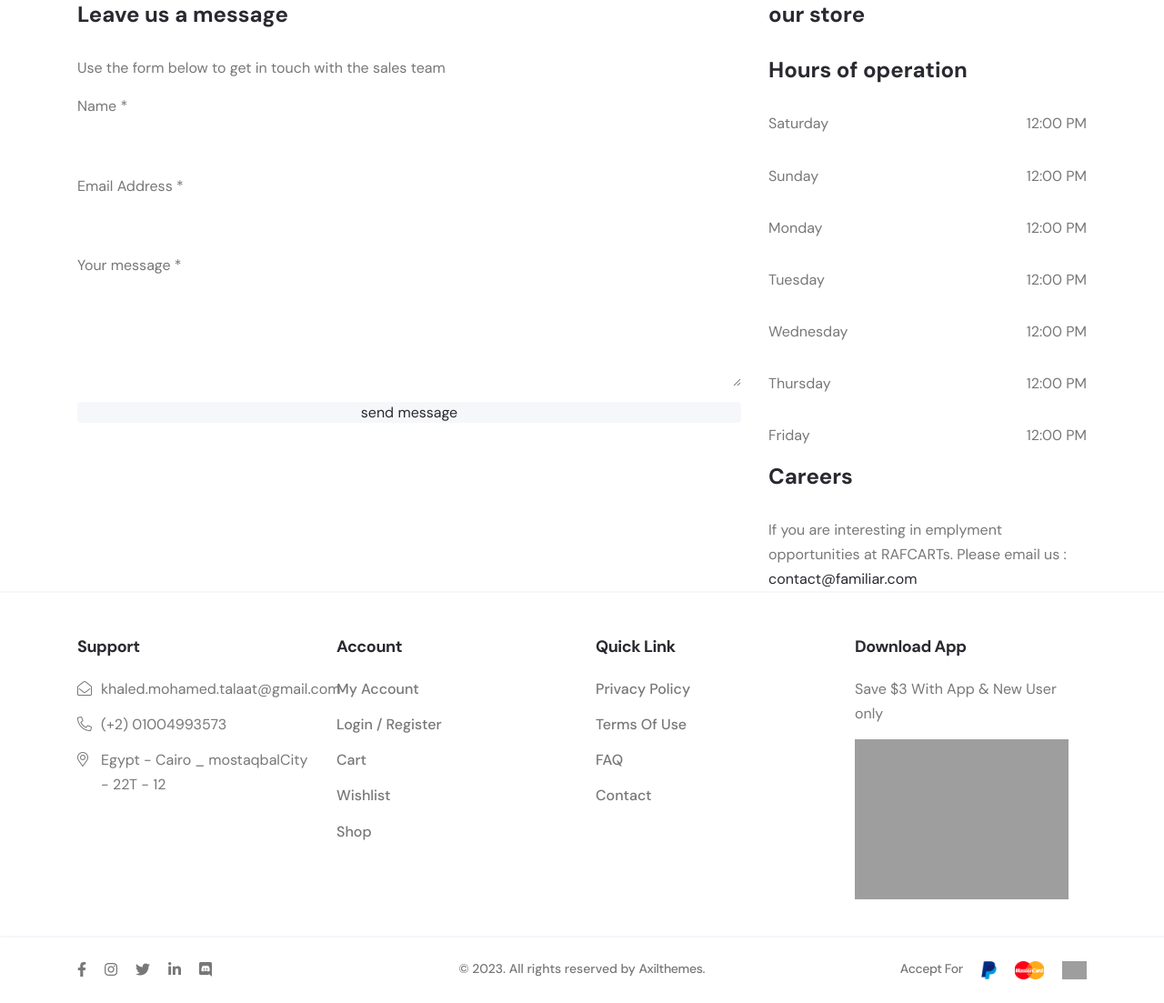
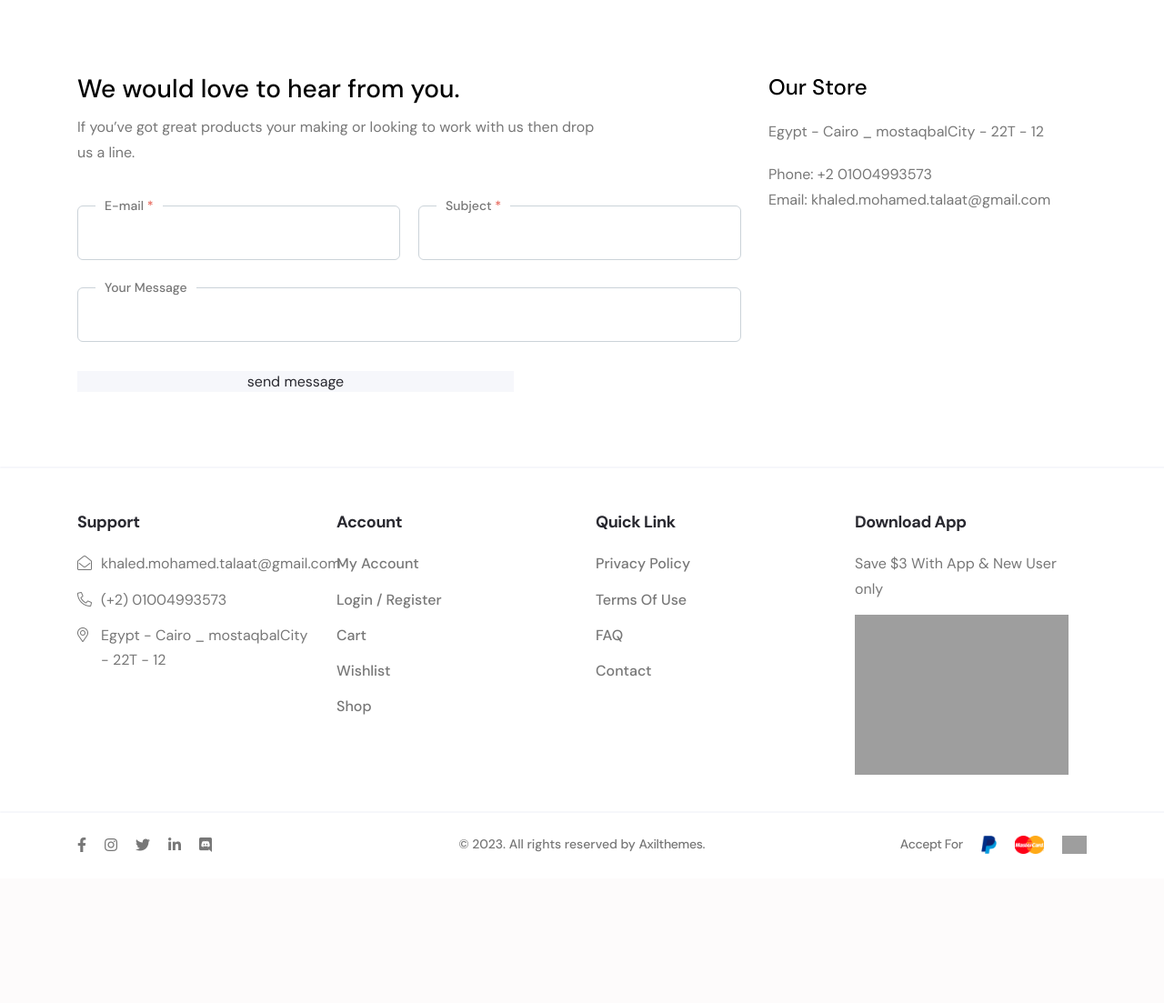
Before and after one commit to khaledm0hameed/DJ_Store, a Django app: page /contact/ in a window 1280 px wide. Shown: the part 193-1296 px from the top of the page at 91% size. After the commit the page ends 1132 px from the top, so only its background shows below. Run offline with Django 4.2, Linux system fonts and the light colour scheme; data comes from the database, SQL or seed files in the repository; both versions use the stored data as it was after the commit; some libraries are stand-ins or nearby versions; some web fonts are replaced; grey boxes are pictures that could not be loaded.

```diff
--- a/contact/views.py
+++ b/contact/views.py
@@ -5,18 +5,11 @@ from django.core.mail import send_mail
 
 
 def send_massege(request):
+    if request.method == 'POST' :
+        subject = request.POST['subject']
+        massage = request.POST['massage']
+        email = request.POST['email']
+        print(subject,massage,email)
 
-    if request.method == "POST":
-        name= request.POST['name']
-        email=request.POST['email']
-        message=request.POST['message']
-        recipient_list = ['masterkhaled33@gmail.com', 'khmo492007@gmail.com', 'khaled.mohamed.tallat@gmail.com']
-        send_mail(
-            name,
-            message,
-            settings.EMAIL_HOST_USER,
-            recipient_list,
-        )
-
-    myinfo=Info.objects.first()
+    myinfo = Info.objects.first()
     return render(request,'contact/contact.html',{'myinfo':myinfo})
--- a/templates/contact/contact.html
+++ b/templates/contact/contact.html
@@ -3,105 +3,68 @@
 {%block content%}
 
 
+    <main class="main-wrapper">
+        <!-- Start Breadcrumb Area  -->
 
+        <!-- End Breadcrumb Area  -->
 
+        <!-- Start Contact Area  -->
+        <div class="axil-contact-page-area axil-section-gap">
+            <div class="container">
+                <div class="axil-contact-page">
+                    <div class="row row--30">
+                        <div class="col-lg-8">
+                            <div class="contact-form">
+                                <h3 class="title mb--10">We would love to hear from you.</h3>
+                                <p>If you’ve got great products your making or looking to work with us then drop us a line.</p>
+                                <form method="POST"  action="{% url 'contact' %}"  class="axil-contact-form">
 
-    <!-- contact form -->
-<div class="contact_form section_padding">
-    <div class="container">
-        <form method="post">
-            {% csrf_token %}
-            <div class="row">
-                <div class="col-xl-8 col-lg-7 col-12">
-                    <div class="billing_form padding_default shadow_sm">
-                        <h4 class="title_2">Leave us a message</h4>
-                        <p class="mb-4 text_md">Use the form below to get in touch with the sales team</p>
-                        <div class="row">
-                            <div class="col-lg-12">
-                                <div class="single_billing_inp">
-                                    <label for="first_name"> Name <span>*</span></label>
-                                    <input type="text" id="first_name" Name='name'>
+                                    <div class="row row--10">
+                                        <div class="col-lg-6">
+                                            <div class="form-group">
+                                                <label>E-mail <span>*</span></label>
+                                                <input type="email" name="email">
+                                            </div>
+                                        </div>
+                                        <div class="col-lg-6">
+                                            <div class="form-group">
+                                                <label>Subject <span>*</span></label>
+                                                <input type="text" name="subject">
                                             </div>
                                         </div>
                                         <div class="col-12">
-                                <div class="single_billing_inp">
-                                    <label for="email_addr">Email Address <span>*</span></label>
-                                    <input type="text" id="email_addr" Name='email'>
+                                            <div class="form-group">
+                                                <label>Your Message</label>
+                                                <input name="message" type="text">
                                             </div>
                                         </div>
-                            <div class="col-12">
-                                <div class="single_billing_inp">
-                                    <label for="county_region">Your message <span>*</span></label>
-                                    <textarea type="text" id="county_region" Name='message'></textarea>
-                                </div>
-                            </div>
-                            <div class="col-12 mt-4">
-                                <button type="submit" class="default_btn xs_btn rounded px-4">send message</button>
-                            </div>
-
-                        </div>
+                                        <div class="col-8">
+                                              <button type="submit" >send message</button>
                                         </div>
                                     </div>
                                 </form>
 
-                <div class="col-lg-5 col-xl-4 col-12 mt-4 mt-lg-0">
-                    <div class="padding_default border-0 shadow_sm">
-                        <h4 class="title_4">our store</h4>
-                        <div class="footer_contact">
-                            <p>
-                                <span class="icn"><i class="las la-map-marker-alt"></i></span>
-                               {{myinfo.Place}}
-                            </p>
-                            <p class="phn">
-                                <span class="icn"><i class="las la-phone"></i></span>
-                                {{myinfo.Phone_number}}
-                            </p>
-                            <p class="eml">
-                                <span class="icn"><i class="lar la-envelope"></i></span>
-                                {{myinfo.email}}
-                            </p>
                             </div>
-
-                        <h4 class="title_4 mt-4">Hours of operation</h4>
-                        <div class="cartsum_text d-flex justify-content-between">
-                            <p class="">Saturday</p>
-                            <p class="">12:00 PM</p>
                         </div>
-                        <div class="cartsum_text d-flex justify-content-between">
-                            <p class="">Sunday</p>
-                            <p class="">12:00 PM</p>
-                        </div>
-                        <div class="cartsum_text d-flex justify-content-between">
-                            <p class="">Monday</p>
-                            <p class="">12:00 PM</p>
-                        </div>
-                        <div class="cartsum_text d-flex justify-content-between">
-                            <p class="">Tuesday</p>
-                            <p class="">12:00 PM</p>
-                        </div>
-                        <div class="cartsum_text d-flex justify-content-between">
-                            <p class="">Wednesday</p>
-                            <p class="">12:00 PM</p>
-                        </div>
-                        <div class="cartsum_text d-flex justify-content-between">
-                            <p class="">Thursday</p>
-                            <p class="">12:00 PM</p>
-                        </div>
-                        <div class="cartsum_text d-flex justify-content-between mb-0">
-                            <p class=" mb-0">Friday</p>
-                            <p class=" mb-0">12:00 PM</p>
-                        </div>
-
-                        <h4 class="title_4 mt-4">Careers</h4>
-                        <p class="text_md mb-0">If you are interesting in emplyment opportunities at RAFCARTs. Please
-                            email us : <a href="#" class="text-color">contact@familiar.com</a>
-                        </p>
-
+                        <div class="col-lg-4">
+                            <div class="contact-location mb--40">
+                                <h4 class="title mb--20">Our Store</h4>
+                                <span class="address mb--20">{{myinfo.Adrees}}</span>
+                                <span class="phone">Phone: +2 {{myinfo.Phone}}</span>
+                                <span class="email">Email: {{myinfo.Email}}</span>
                             </div>
                         </div>
                     </div>
                 </div>
+                <!-- Start Google Map Area  -->
+
+                <!-- End Google Map Area  -->
             </div>
+        </div>
+        <!-- End Contact Area  -->
+    </main>
 
-    <!--                    -->
+
+
+    <!-- Start Footer Area  -->
   {%endblock content%}
```
Also changed, not shown: project/settings.py (+4 -8 lines), db.sqlite3, media/category/furniture_category.jpeg (added), media/images/sofa_-1.jpeg (added), media/logo/Ikea_logo.png (added), media/productimages/sofa_-2.jpeg (added), media/productimages/sofa_-3.jpeg (added), media/productimages/sofa_-4.jpeg (added). Lines whose indentation alone changed are shown as unchanged.
